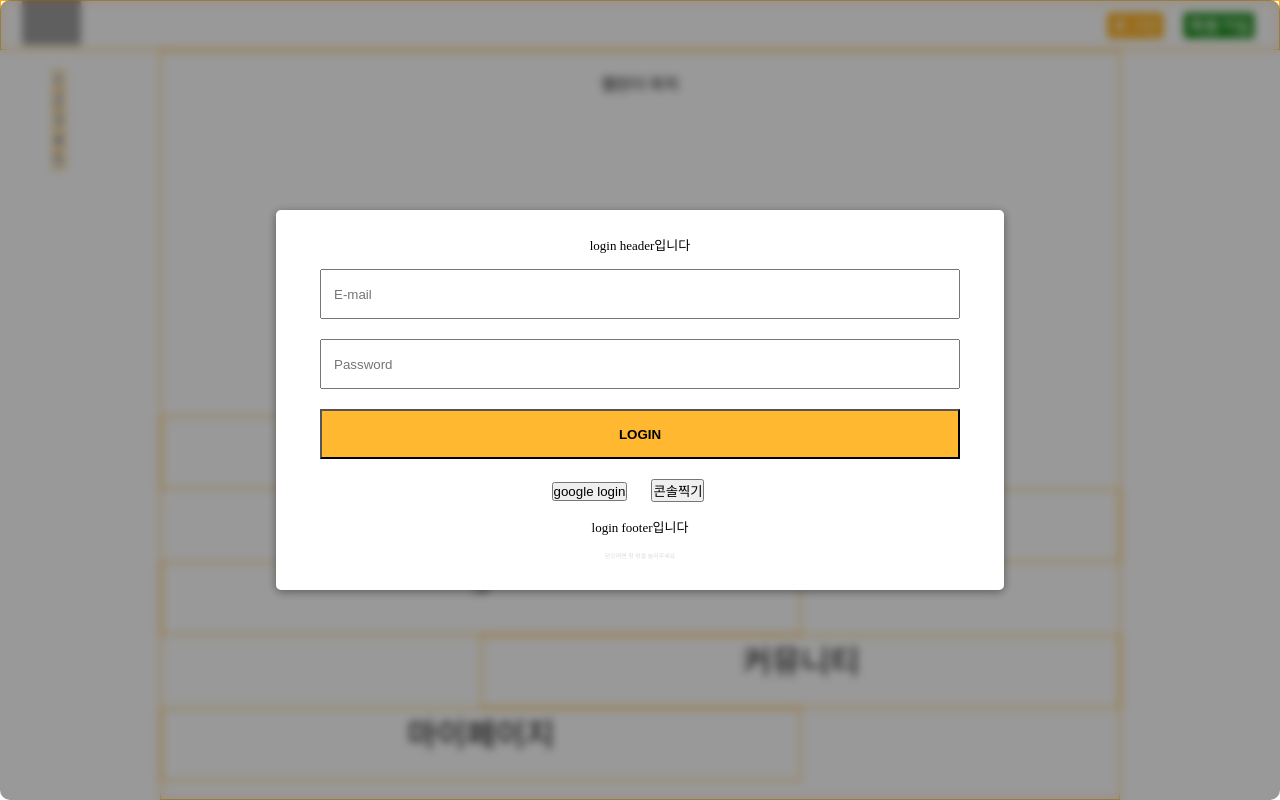
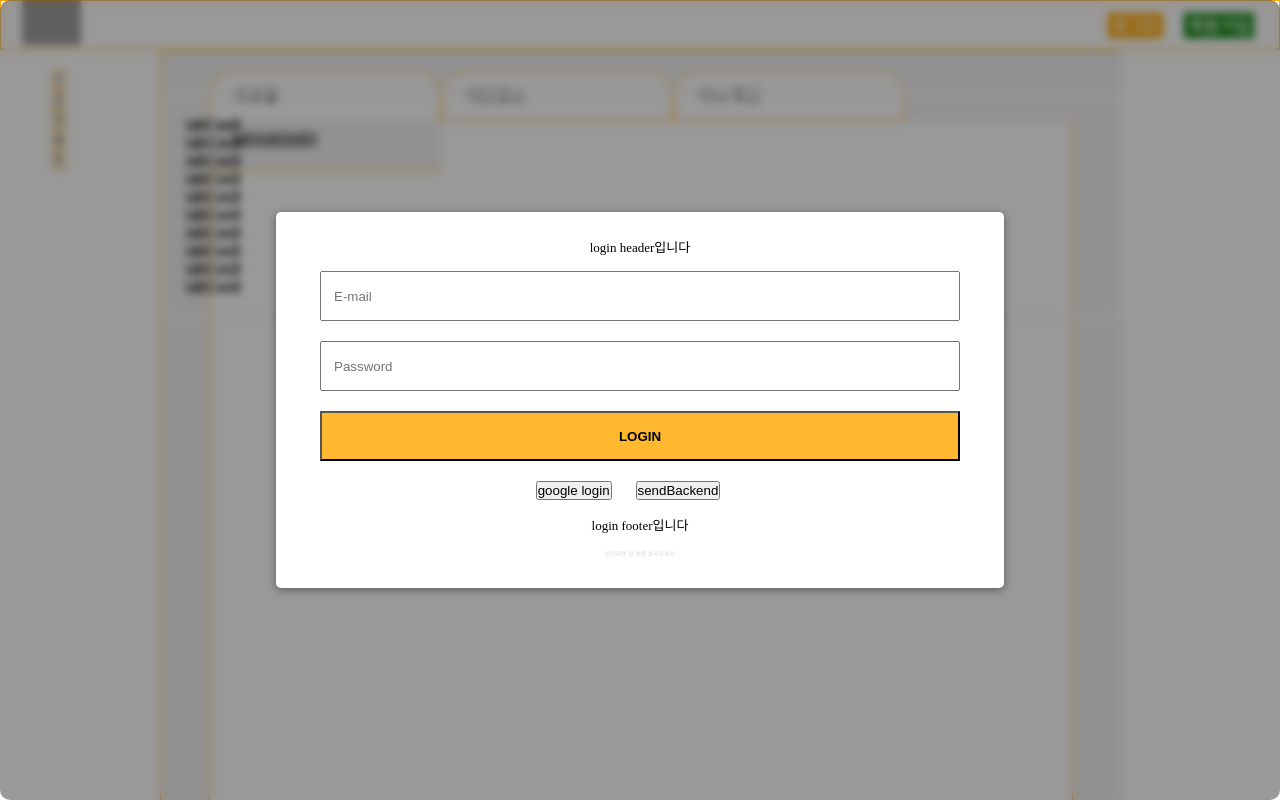
Before and after one commit to codestates-seb/seb45_main_002, a React (Create React App) app in the folder Client/: page /pageswitch/mypage in a window 1280 px wide. Both pictures are taken after a click on the button "로그인". Built offline with nearby package versions, Linux system fonts and the light colour scheme; no server answers; grey boxes are pictures that could not be loaded; a web font is replaced by a local one.

Commit message:
basic login perfect

```diff
--- a/Client/src/App.jsx
+++ b/Client/src/App.jsx
@@ -16,7 +16,7 @@ function App() {
   return (
     <div>
       <Header menu={menu} setMenu={setMenu} />
-      {style.layout.maxWidth < 769 ? null : <Nav />}
+      {style.layout.maxWidth < 769 ? null : <Nav setPage={setPage} />}
       {menu? <Hamberger setPage={setPage} menu={menu} setMenu={setMenu} /> : null}
       <Main page={page} setPage={setPage} />
     </div>
--- a/Client/src/atom/Hamberger.jsx
+++ b/Client/src/atom/Hamberger.jsx
@@ -19,14 +19,14 @@ const MenuContainer = styled.article`
   }
 `
 
-function Hamberger({page,menu,setMenu}){
+function Hamberger({setPage,menu,setMenu}){
 
   return(
     <MenuContainer onClick={(e)=>setMenu(!menu)}>
       <Link to="/"><img height={style.layout.header.height} alt="serch" src="https://media.discordapp.net/attachments/1144143589740400680/1146772585284116530/Frame_1.png?width=116&height=116"></img></Link>
       <Link to="/"><img height={style.layout.header.height} alt="home" src="https://media.discordapp.net/attachments/1144143589740400680/1146772585548349542/Frame_2.png?width=116&height=116"></img></Link>
-      <Link to="/mypage"><img height={style.layout.header.height} alt="mypage" src="https://media.discordapp.net/attachments/1144143589740400680/1146772585787445348/Frame_3.png?width=116&height=116"></img></Link>
-      <Link to="/"><img height={style.layout.header.height} alt="comunity" src="https://media.discordapp.net/attachments/1144143589740400680/1146772586051674152/Frame_4.png?width=116&height=116"></img></Link>
+      <Link to="/pageswitch" onClick={() => setPage("mypage")}><img height={style.layout.header.height} alt="mypage" src="https://media.discordapp.net/attachments/1144143589740400680/1146772585787445348/Frame_3.png?width=116&height=116"></img></Link>
+      <Link to="/pageswitch" onClick={() => setPage("community")}><img height={style.layout.header.height} alt="comunity" src="https://media.discordapp.net/attachments/1144143589740400680/1146772586051674152/Frame_4.png?width=116&height=116"></img></Link>
       <Link to="/"><img height={style.layout.header.height} alt="chat" src="https://media.discordapp.net/attachments/1144143589740400680/1146772586496262275/Frame_5.png?width=116&height=116"></img></Link>
     </MenuContainer>
   )
--- a/Client/src/component/Article.jsx
+++ b/Client/src/component/Article.jsx
@@ -32,7 +32,7 @@ const Article = ({article}) => {
   const navigate = useNavigate()
 
   function openArticle(){
-    navigate(`/community/detail/${article.communityId}`)
+    navigate(`/pageswitch/community/detail/${article.communityId}`)
   }
 
   return (
--- a/Client/src/component/LoginForm.jsx
+++ b/Client/src/component/LoginForm.jsx
@@ -44,6 +44,7 @@ const LoginForm = () => {
 
   const navigate = useNavigate()
 
+  const accessToken = useZustand.useToken(state=>state.accessToken)
   const setAccessToken = useZustand.useToken(state=>state.setAccessToken)
 
   const [form, setForm] = useState({
@@ -66,23 +67,18 @@ const LoginForm = () => {
     }
     else{setForm({...form,errMsg: ""})}
   }
-  const loginButton=(e)=>{
+
+  function loginButton(e){
     e.preventDefault()
     if(emailRegExp.test(form.email)&&passwordRegExp.test(form.password)){
       axios.post("http://43.201.194.176:8080/login",{
         email: form.email,
         password: form.password
-      },
-      {
-        headers: {
-        'Content-Type': 'application/json',
-        'ngrok-skip-browser-warning': '69420',
-        }
-      }
-      )
+      })
       .then(res=>{
-        setAccessToken(localStorage.getItem("access_token"))
-        window.location.reload()
+        localStorage.setItem("access_token",res.headers.authorization)
+        localStorage.setItem("refresh_token",res.headers.refresh)
+        navigate("/pageswitch/mypage")
       })
       .catch(err=>console.log(err+"실패했습니다."))
     }
@@ -96,21 +92,20 @@ const LoginForm = () => {
     "response_type=token&" +
     "scope=" +
     "https://www.googleapis.com/auth/userinfo.email"
+    let parsedHash = new URLSearchParams(window.location.hash.substring(1));
+    setAccessToken(parsedHash.get("access_token"));
   }
-  const parsedHash = new URLSearchParams(window.location.hash.substring(1));
-  const accessToken = parsedHash.get("access_token");
-  function consoleLog(){
+
+  function sendBackend(){
     axios.get("http://43.201.194.176:8080/auth",{
       headers: {
         'Content-Type': 'application/json',
-        'ngrok-skip-browser-warning': '69420',
         'token': accessToken
         }
     })
     .then(res=>console.log(res+"JWT 발급 < 성공 > 입니다."))
     .catch(err=>console.log(err+"JWT 발급 < 실패 > 입니다."))
   }
-
   return (
     <LoginContainer>
       <LoginFormContainer>
@@ -120,7 +115,7 @@ const LoginForm = () => {
         <button onClick={loginButton}>LOGIN</button>
       </LoginFormContainer>
       <button onClick={googleLoginButton}>google login</button>
-      <button onClick={consoleLog}>콘솔찍기</button>
+      <button onClick={sendBackend}>sendBackend</button>
     </LoginContainer>
   );
 };
--- a/Client/src/component/Main.jsx
+++ b/Client/src/component/Main.jsx
@@ -1,9 +1,11 @@
 import Home from "../page/Home";
 import MyPage from "../page/MyPage";
 import Diet from "../page/Diet";
-import CommunityPage from "../page/Community";
+import CommunityList from "../page/Community";
 import CommunityWrite from "../page/CommunityWrite"
 import CommunityDetail from "../page/CommunityDetail";
+
+import PageSwitch from "./PageSwitch"
 
 import { Routes, Route } from "react-router-dom";
 import { styled } from "styled-components";
@@ -20,16 +22,17 @@ const MainContainer = styled.main`
   border: solid 1px orange;
 `;
 
-function Main() {
+function Main({page,setPage}) {
   return (
     <MainContainer>
       <Routes>
-        <Route path="*" element={<Home />}></Route>
-        <Route path="/mypage" element={<MyPage />}></Route>
-        <Route path="/community" element={<CommunityPage />}></Route>
-        <Route path="/community/write" element={<CommunityWrite />}></Route>
-        <Route path="/community/detail/*" element={<CommunityDetail />}></Route>
-        <Route path="/diet" element={<Diet />}></Route>
+        <Route path="*" element={<Home setPage={setPage} />}></Route>
+        <Route path="/pageswitch/mypage" element={<MyPage />}></Route>
+        <Route path="/pageswitch/community" element={<CommunityList />}></Route>
+        <Route path="/pageswitch/community/write" element={<CommunityWrite />}></Route>
+        <Route path="/pageswitch/community/detail/*" element={<CommunityDetail />}></Route>
+        <Route path="/pageswitch/diet" element={<Diet />}></Route>
+        <Route path="/pageswitch" element={<PageSwitch page={page} />}></Route>
       </Routes>
     </MainContainer>
   );
--- a/Client/src/component/Nav.jsx
+++ b/Client/src/component/Nav.jsx
@@ -21,7 +21,7 @@ const UlBox = styled.ul`
   }
 `;
 
-function Nav() {
+function Nav({setPage}) {
   return (
     <NavContainer>
       <UlBox>
--- a/Client/src/page/Community.jsx
+++ b/Client/src/page/Community.jsx
@@ -36,7 +36,7 @@ const WriteBtn = styled.div`
   color: black;
 `
 
-const CommunityPage = () => {
+const CommunityList = () => {
 
   // // 페이지에서 axios 하여 zustand 에 넣기 - 실패
   // const setArticles = useZustand.useArticles(state=>state.setArticles);
@@ -67,7 +67,7 @@ const CommunityPage = () => {
       <CommunityBody>
         <ArticleList>
           <BtnContainer>
-            <Link to="/community/write"><WriteBtn>글쓰기</WriteBtn></Link>
+            <Link to="/pageswitch/community/write"><WriteBtn>글쓰기</WriteBtn></Link>
           </BtnContainer>
           {articles.map((article) => (
             <Article
@@ -80,4 +80,4 @@ const CommunityPage = () => {
     </CommunityContainer>
   );
 };
-export default CommunityPage;
+export default CommunityList;
--- a/Client/src/page/Home.jsx
+++ b/Client/src/page/Home.jsx
@@ -45,12 +45,12 @@ function Home({ setPage }) {
           </Link>
         </HomeMenu1>
         <HomeMenu2>
-        <Link to="/community" onClick={() => setPage("community")}>
+        <Link to="/pageswitch" onClick={() => setPage("community")}>
             <div>커뮤니티</div>
           </Link>
         </HomeMenu2>
         <HomeMenu1>
-          <Link to="/mypage">
+          <Link to="/pageswitch" onClick={() => setPage("mypage")}>
             <div>마이페이지</div>
           </Link>
         </HomeMenu1>
--- a/Client/src/page/MyPage.jsx
+++ b/Client/src/page/MyPage.jsx
@@ -1,9 +1,9 @@
+import { useState,useEffect } from "react";
 
+import axios from "axios";
+import {styled} from "styled-components";
 
-import {styled} from "styled-components"
-
-import style from "../style/style"
-import { useState } from "react"
+import style from "../style/style";
 
 const MypageContainer = styled.article`
   height: ${style.layout.main.height+style.layout.wideMargin.height}; width: ${style.layout.main.width};
@@ -16,7 +16,6 @@ const MypageContainer = styled.article`
     >li{
       height: ${style.layout.header.height};
       width: ${style.layout.main.width/4-8};
-      ${console.log(style.layout.main.width)}
       float: left;
       background-color: white; border: solid 1px orange;
       padding: ${style.layout.narrowMargin.height} ${style.layout.narrowMargin.width};
@@ -48,7 +47,38 @@ const MypageBox = styled.section`
   background-color: white;
 `
 
+
+const TabTest = styled.div`
+  & input{
+    display:none;
+  }
+  & input:checked ~ label{
+    background: #ccc;
+  }
+  &>div{
+    display:none;
+    width: 100%;
+    text-align:left;
+    padding: 20px;
+    position:absolute;
+    left:0; top:40px;
+    box-sizing: border-box;
+    border : 5px solid #f9f9f9;
+  }
+  & input:checked ~ div{
+    display: block;
+  }
+`
+
+function loadProfile(){
+  axios.get("http://43.201.194.176:8080/mypage/")
+  .then(res=>console.log(res))
+  .catch(err=>console.log(err))
+}
+
 function MyPage() {
+
+  useEffect(()=>loadProfile(),[])
 
   const [profile, setProfile] = useState(1);
 
@@ -61,7 +91,23 @@ function MyPage() {
         <li></li>
       </ul>
       <MypageBox>
-        <div></div>
+        <TabTest>
+          <input type="radio" checked name="tabmenu" id="tab1"></input>
+          <label for="tab1">tab1</label>
+          <div className="tabCon">
+            tabCon1<br />tabCon1<br />tabCon1<br />tabCon1<br />tabCon1<br />tabCon1<br />tabCon1<br />tabCon1<br />tabCon1<br />tabCon1<br />
+          </div>
+          <input type="radio" name="tabmenu" id="tab2"></input>
+          <label for="tab2">tab2</label>
+          <div className="tabCon">
+            tabCon2<br />tabCon2<br />tabCon2<br />tabCon2<br />tabCon2<br />tabCon2<br />tabCon2<br />tabCon2<br />tabCon2<br />tabCon2<br />
+          </div>
+          <input type="radio" name="tabmenu" id="tab3"></input>
+          <label for="tab3">tab3</label>
+          <div className="tabCon">
+            tabCon3<br />tabCon3<br />tabCon3<br />tabCon3<br />tabCon3<br />tabCon3<br />tabCon3<br />tabCon3<br />tabCon3<br />tabCon3<br />
+          </div>
+        </TabTest>
         <div>
 
         </div>
--- a/Client/src/zustand/Store.jsx
+++ b/Client/src/zustand/Store.jsx
@@ -7,8 +7,10 @@ const useZustand = {
     create((set) => ({
       value: "",
       setValue: (value)=>set({value: value}),
-      accessToken: localStorage.getItem(null),
-      setAccessToken: (token)=>set({accessToken: token})
+      accessToken: "",
+      setAccessToken: (token)=>set({accessToken: token}),
+      refreshToken: "",
+      setRefreshToken: (token)=>set({refreshToken: token})
     })),
   useArticles:
     create((set)=>({
```
Also changed, not shown: Client/src/component/Header.jsx (+7 -0 lines).
